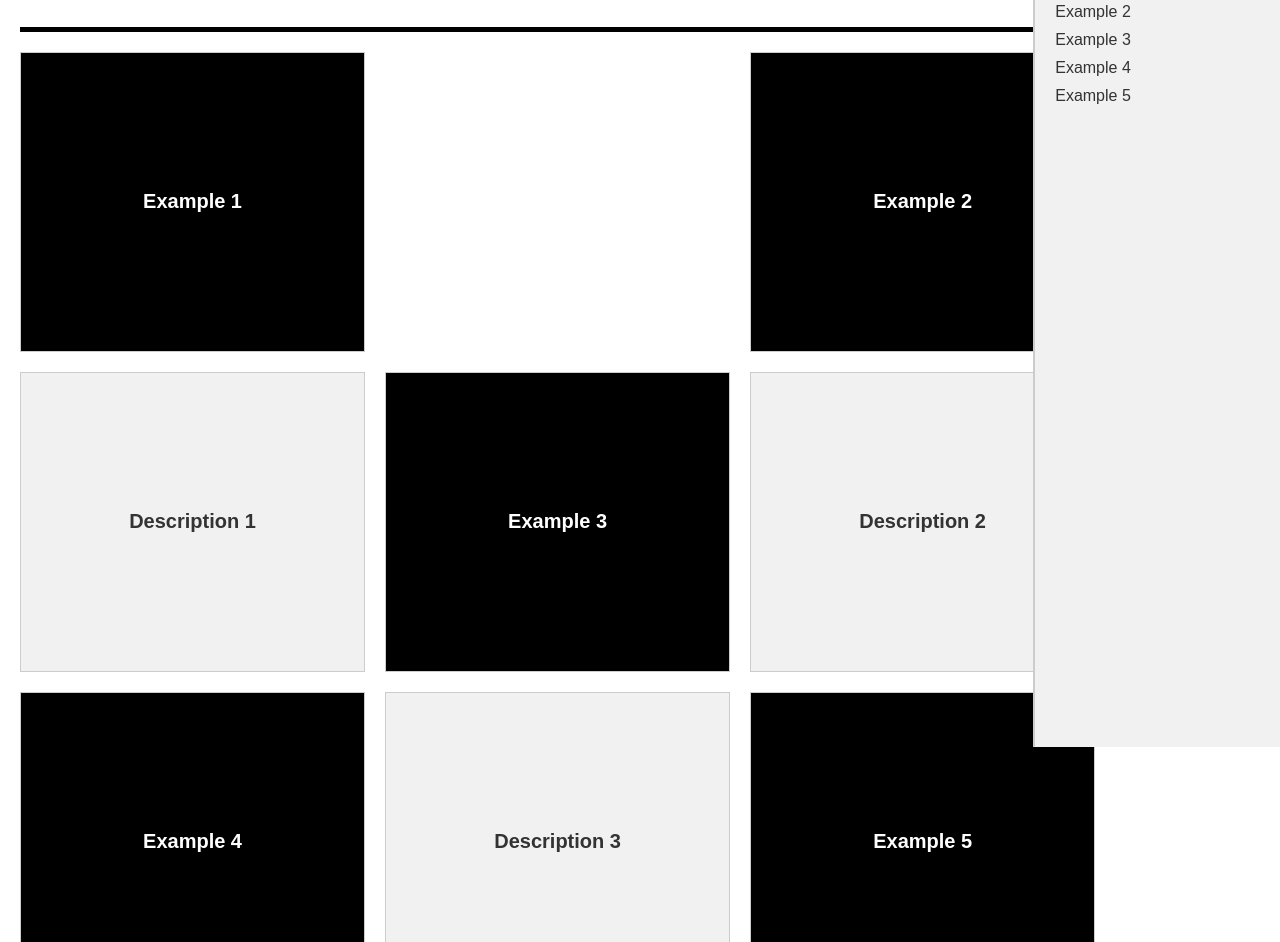
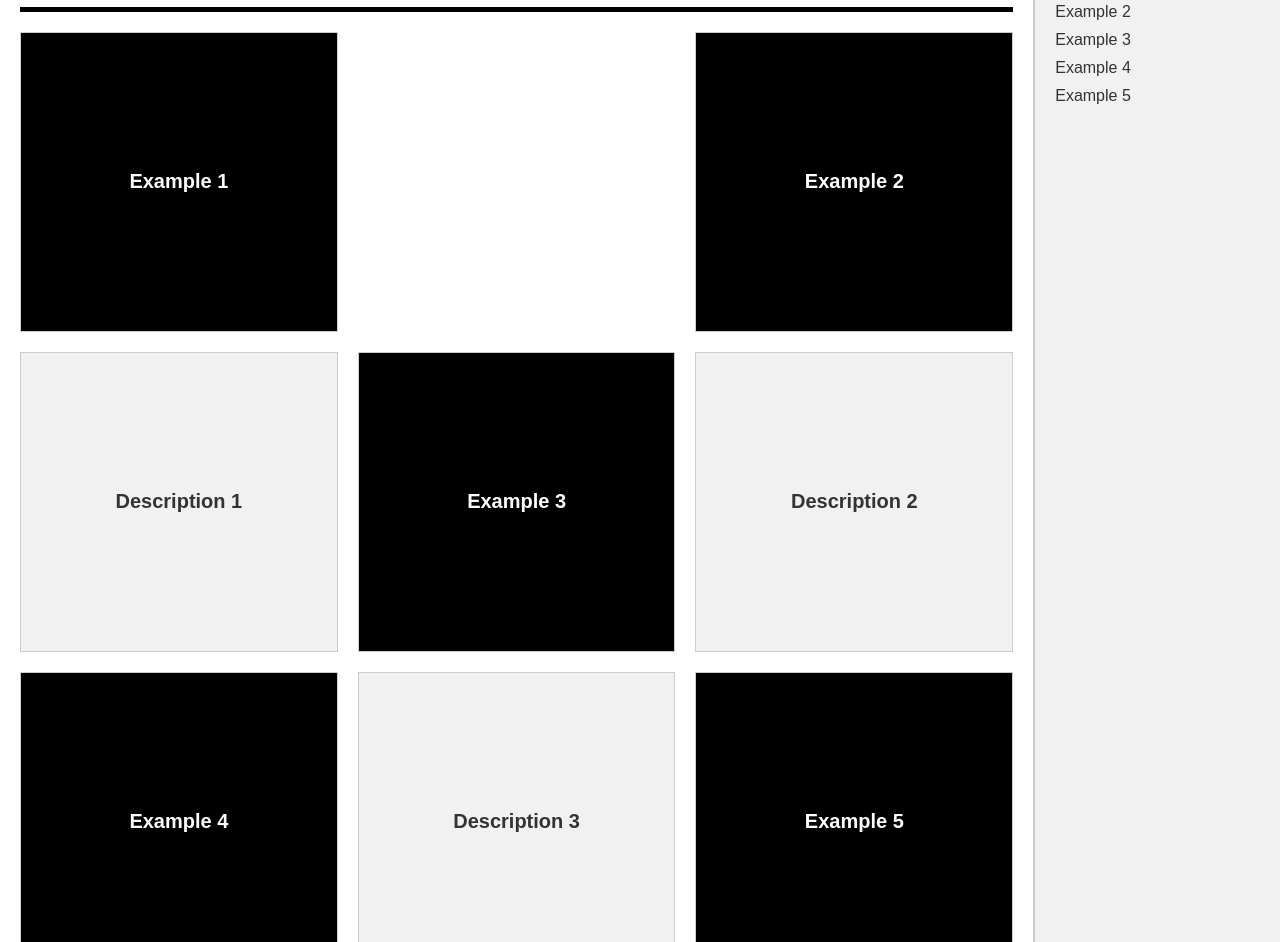
Before and after one commit to RTCostin/Portfolio, a plain HTML site: page Webpage.html in a window 1280 px wide. Shown: the part 93-1035 px from the top of the page. Drawn offline with Linux system fonts and the light colour scheme.

Commit message:
Gap fixed between TOC and grid

```diff
--- a/Webpage.html
+++ b/Webpage.html
@@ -7,34 +7,28 @@
     <style>
         body {
             margin: 0;
-            padding: 0;
             font-family: Arial, sans-serif;
-            height: 100%;
-            overflow-y: auto; /* Enable scrolling */
         }
         .container {
             display: flex;
-            width: 100%;
-            min-height: 100vh; /* Ensure container fits full viewport height */
+            min-height: 100vh;
         }
         .content {
-            width: 84%; /* Adjust content width to fill remaining space */
+            flex: 1;
             padding: 20px;
-            display: flex;
-            flex-direction: column;
         }
         h1 {
             text-align: center;
         }
         .separator {
             height: 5px;
-            background-color: black;
+            background: black;
             margin: 20px 0;
         }
         .purina-grid {
             display: grid;
-            grid-template-columns: repeat(3, 1fr); /* 3 equal columns */
-            grid-template-rows: repeat(4, 300px); /* Double height of each row */
+            grid-template-columns: repeat(3, 1fr);
+            grid-template-rows: repeat(4, 300px);
             gap: 20px;
         }
         .grid-item {
@@ -43,39 +37,34 @@
             justify-content: center;
             font-size: 20px;
             font-weight: bold;
-            height: 100%; /* Fill grid cell */
-            box-sizing: border-box;
             border: 1px solid #ccc;
+            background: white;
         }
         .example {
-            background-color: #000000;
+            background: black;
             color: white;
         }
         .description {
-            background-color: #f1f1f1;
+            background: #f1f1f1;
             color: #333;
         }
         .blank {
-            background-color: white;
             border: none;
+            background: white;
         }
         .toc {
-            position: fixed; /* Fix the TOC to the viewport */
-            top: 0;
-            right: 0;
-            width: 16%; /* Reduced width */
-            height: 100%; /* Full height of the viewport */
-            background-color: #f1f1f1;
+            width: 16%;
+            background: #f1f1f1;
             padding: 20px;
-            overflow-y: auto; /* Scroll within the TOC if content exceeds viewport */
             border-left: 2px solid #ccc;
+            overflow-y: auto;
         }
         .toc h2 {
             text-align: center;
             margin-top: 0;
         }
         .toc ul {
-            list-style-type: none;
+            list-style: none;
             padding: 0;
         }
         .toc li {
@@ -98,18 +87,18 @@
             <div class="separator"></div>
             <div class="purina-grid">
                 <!-- Grid Boxes -->
-                <div class="grid-item example" style="grid-column: 1; grid-row: 1;">Example 1</div>
-                <div class="grid-item blank" style="grid-column: 2; grid-row: 1;"></div>
-                <div class="grid-item example" style="grid-column: 3; grid-row: 1;">Example 2</div>
-                <div class="grid-item description" style="grid-column: 1; grid-row: 2;">Description 1</div>
-                <div class="grid-item example" style="grid-column: 2; grid-row: 2;">Example 3</div>
-                <div class="grid-item description" style="grid-column: 3; grid-row: 2;">Description 2</div>
-                <div class="grid-item example" style="grid-column: 1; grid-row: 3;">Example 4</div>
-                <div class="grid-item description" style="grid-column: 2; grid-row: 3;">Description 3</div>
-                <div class="grid-item example" style="grid-column: 3; grid-row: 3;">Example 5</div>
-                <div class="grid-item description" style="grid-column: 1; grid-row: 4;">Description 4</div>
-                <div class="grid-item blank" style="grid-column: 2; grid-row: 4;"></div>
-                <div class="grid-item description" style="grid-column: 3; grid-row: 4;">Description 5</div>
+                <div class="grid-item example">Example 1</div>
+                <div class="grid-item blank"></div>
+                <div class="grid-item example">Example 2</div>
+                <div class="grid-item description">Description 1</div>
+                <div class="grid-item example">Example 3</div>
+                <div class="grid-item description">Description 2</div>
+                <div class="grid-item example">Example 4</div>
+                <div class="grid-item description">Description 3</div>
+                <div class="grid-item example">Example 5</div>
+                <div class="grid-item description">Description 4</div>
+                <div class="grid-item blank"></div>
+                <div class="grid-item description">Description 5</div>
             </div>
         </div>
         <!-- Table of Contents Section -->
```
